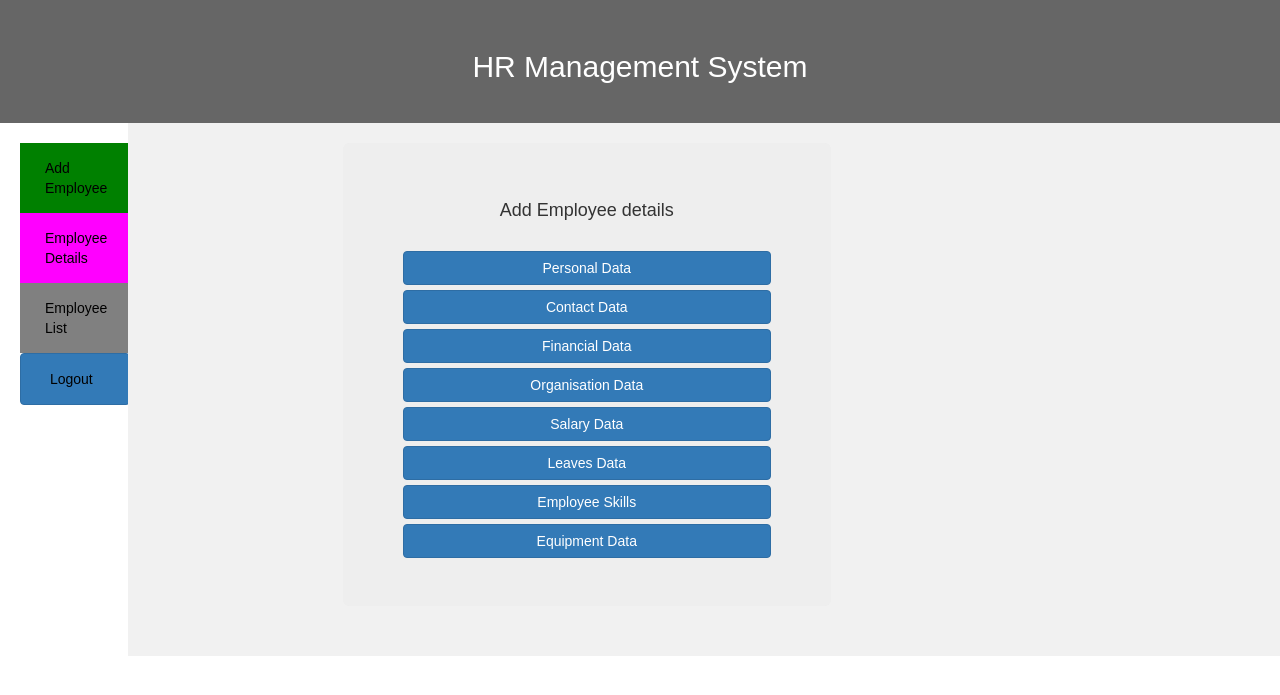
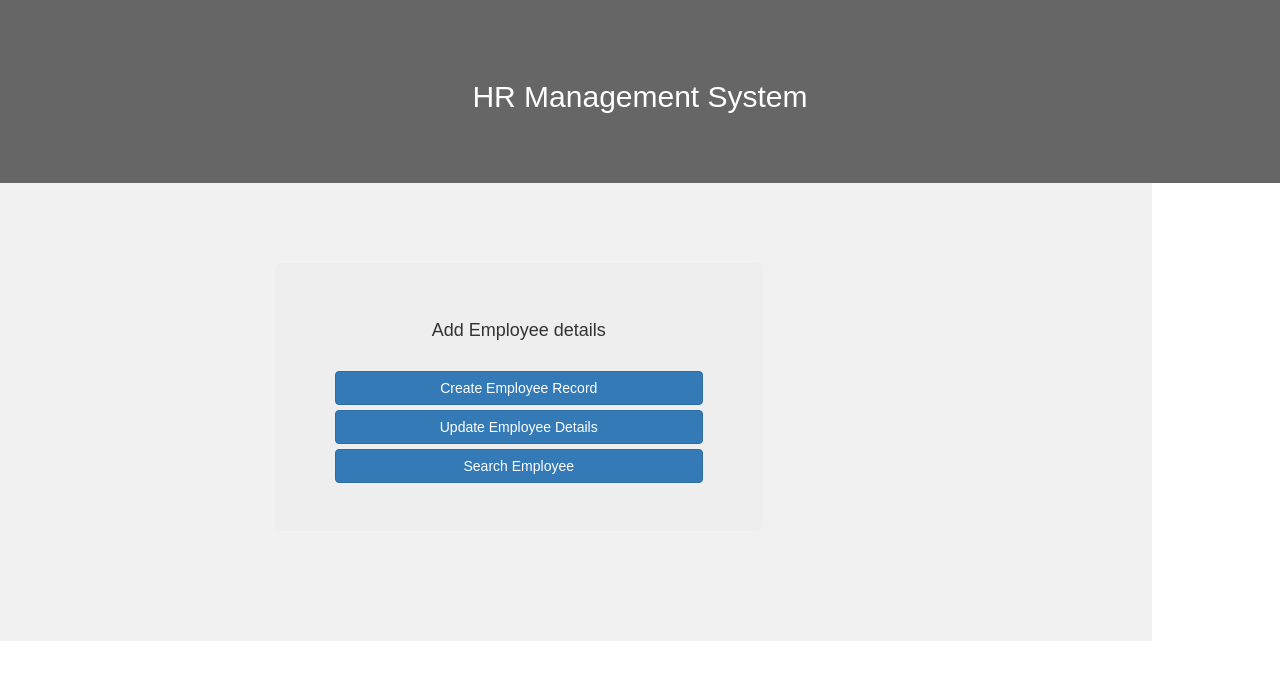
Before and after one commit to skandswami/SRH_HR_Management, a Flask app: page /CreateEmployee in a window 1280 px wide. Shown: the top 695 px of the page. Run offline with Flask 2, Linux system fonts and the light colour scheme; parts of the project's set-up code (start-up, migrations or seed data) failed here and were passed over; some libraries are stand-ins or nearby versions.

Commit message:
CreateEmployee updated

```diff
--- a/templates/CreateEmployee.html
+++ b/templates/CreateEmployee.html
@@ -23,14 +23,14 @@
     /* Style the header */
     header {
       background-color: #666;
-      padding: 30px;
+      padding: 60px;
       text-align: center;
       font-size: 35px;
       color: white;
     }
     /* Create two columns/boxes that floats next to each other */
     nav {
-      float: left;
+      float: center;
       width: 10%;
       padding: 20px;
     }
@@ -44,15 +44,15 @@
     nav ul  a:link, a:visited {
 
   color: black;
-  padding: 15px 25px;
+  padding: 50px 75px;
   text-align: justify;
   text-decoration: aqua;
   display: inline-block;
 }
 
     article {
-      float: left;
-      padding: 20px;
+      float: center;
+      padding: 80px;
       width: 90%;
       background-color: #f1f1f1;
 
@@ -88,14 +88,7 @@
 </header>
 <section>
 
-  <nav>
-    <ul>
-      <li><a href="CreateEmployee" style="background-color:green;">Add Employee</a></li>
-      <li><a href="DisplayEmpInfo" style="background-color:fuchsia;">Employee Details</a></li>
-      <li><a href="employeelist" style="background-color:grey;">Employee List</a></li>
-      <li><a class="btn btn-primary" href="logout" role="button"> &nbsp;Logout&nbsp;&nbsp;&nbsp;</a></a></li>
-    </ul>
-  </nav>
+
 
   <article>
     {% with messages = get_flashed_messages() %}
@@ -125,14 +118,10 @@
                 <form method="POST" action="">
 
                     <div class="mb-2">
-                      <a class="btn btn-primary btn-block" href="personaldata" role="button">Personal Data</a>
-                      <a class="btn btn-primary btn-block" href="contactdata" role="button">Contact Data</a>
-                      <a class="btn btn-primary btn-block" href="financedata" role="button">Financial Data</a>
-                      <a class="btn btn-primary btn-block" href="organisationdata" role="button">Organisation Data</a>
-                      <a class="btn btn-primary btn-block" href="Salary" role="button">Salary Data</a>
-                      <a class="btn btn-primary btn-block" href="Leaves" role="button">Leaves Data</a>
-                      <a class="btn btn-primary btn-block" href="skills" role="button">Employee Skills</a>
-                      <a class="btn btn-primary btn-block" href="Equipment" role="button">Equipment Data</a>
+                      <a class="btn btn-primary btn-block" href="CreateEmployee.html" role="button">Create Employee Record</a>
+                      <a class="btn btn-primary btn-block" href="UpdateEmployee.html" role="button">Update Employee Details</a>
+                      <a class="btn btn-primary btn-block" href="SearchEMployee.html" role="button">Search Employee</a>
+
                     </div>
 
                 </form>
```
